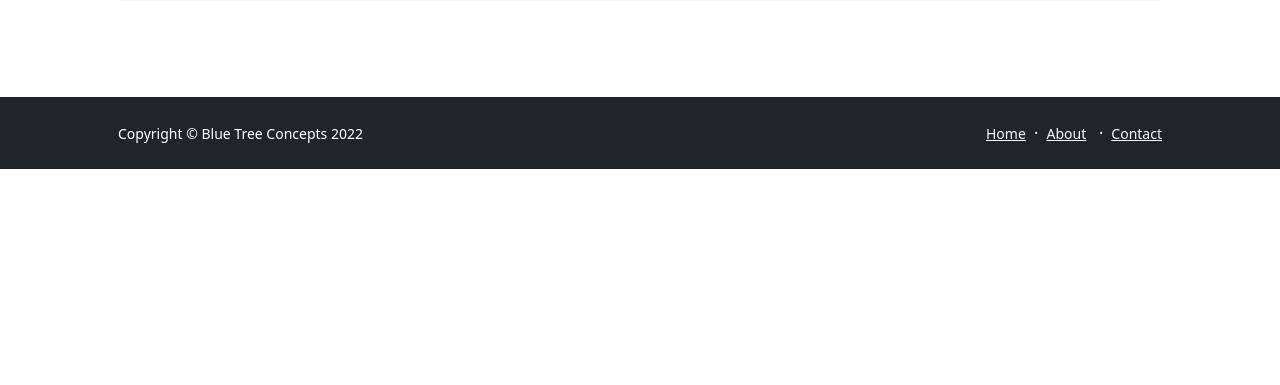
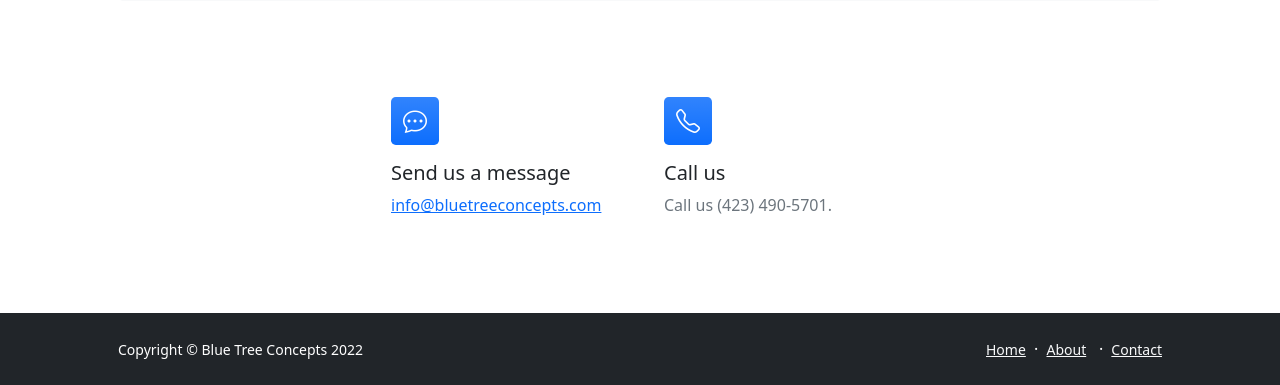
Before and after one commit to mdomeracki231994/mcdev_com, a Django app: page /contact/ in a window 1280 px wide. Shown: the part 843-1228 px from the top of the page. Before the commit the page ends 1012 px from the top, so only its background shows below. Run offline with Django 4.2, Linux system fonts and the light colour scheme; some libraries are stand-ins or nearby versions.

Commit message:
Add contact cards

```diff
--- a/templates/contact/index.html
+++ b/templates/contact/index.html
@@ -62,6 +62,19 @@
                             </div>
                         </div>
                     </div>
+                                        <!-- Contact cards-->
+                    <div class="row gx-5 row-cols-2 row-cols-lg-4 py-5 justify-content-center">
+                        <div class="col">
+                            <div class="feature bg-primary bg-gradient text-white rounded-3 mb-3"><i class="bi bi-chat-dots"></i></div>
+                            <div class="h5 mb-2">Send us a message</div>
+                            <a href="mailto:info@bluetreeconcepts.com">info@bluetreeconcepts.com</a>
+                        </div>
+                        <div class="col">
+                            <div class="feature bg-primary bg-gradient text-white rounded-3 mb-3"><i class="bi bi-telephone"></i></div>
+                            <div class="h5">Call us</div>
+                            <p class="text-muted mb-0">Call us  (423) 490-5701.</p>
+                        </div>
+                    </div>
                 </div>
             </section>
 {% endblock %}
```
